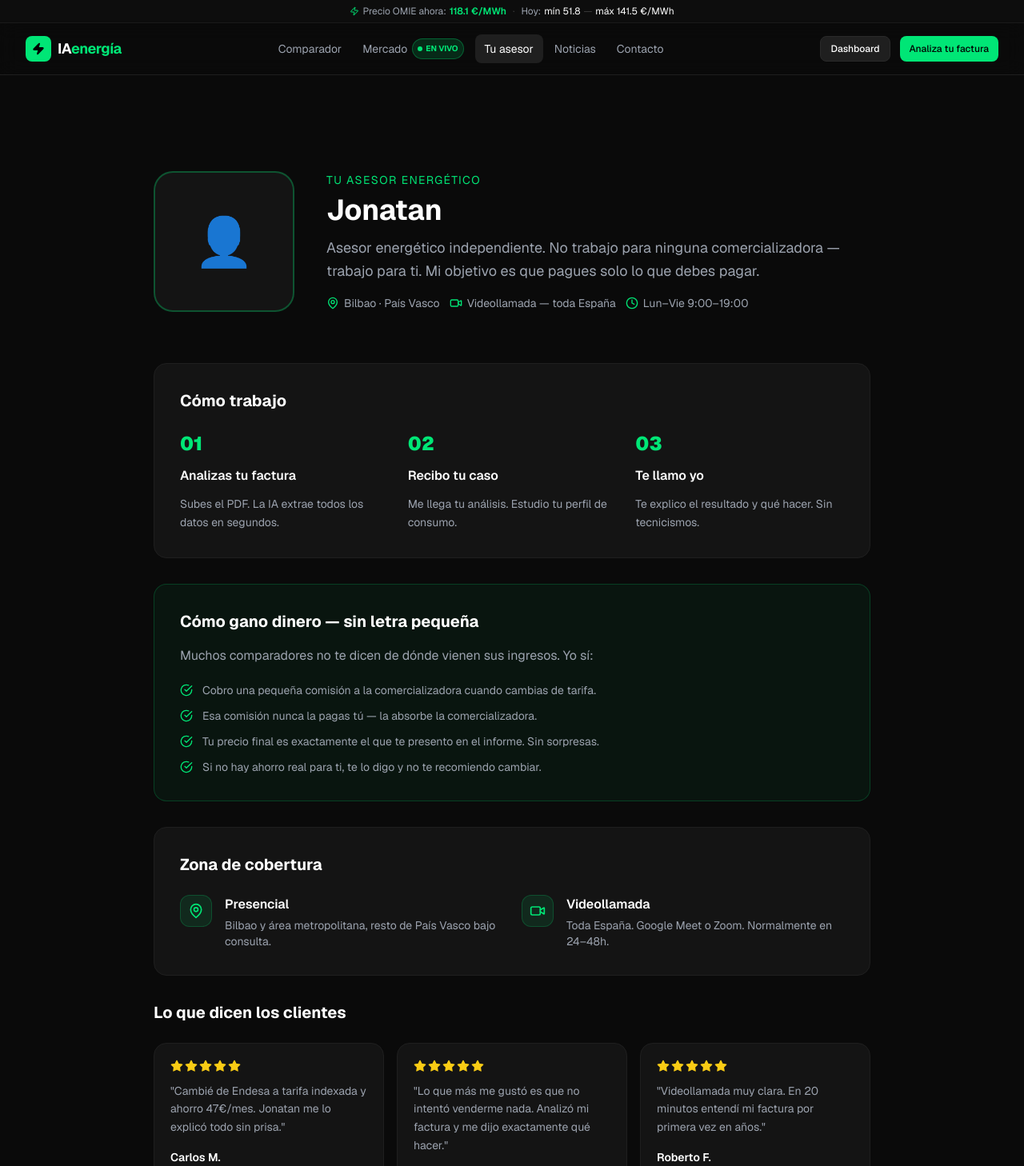
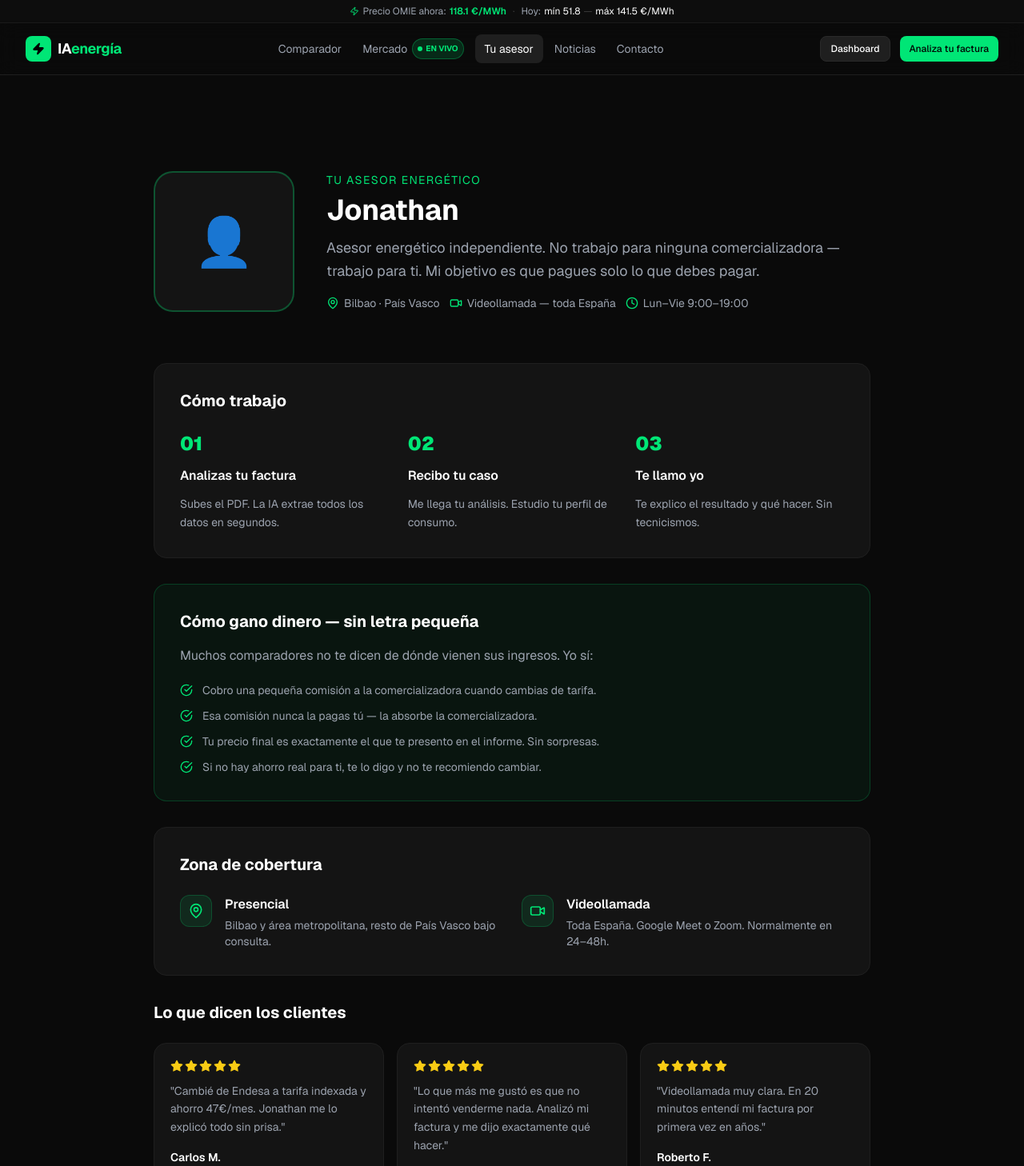
Before and after one commit to Joni-Cash4/energIA, a Next.js app: page /asesor in a window 1280 px wide. Shown: the top 1458 px of the page at 80% size. Built offline with nearby package versions, Linux system fonts and the light colour scheme.

Commit message:
Fix: Jonathan (typo en nombre del asesor)

```diff
--- a/src/app/asesor/page.tsx
+++ b/src/app/asesor/page.tsx
@@ -11,7 +11,7 @@ export const metadata: Metadata = {
 }
 
 const reseñas = [
-  { nombre: 'Carlos M.', lugar: 'Bilbao', texto: 'Cambié de Endesa a tarifa indexada y ahorro 47€/mes. Jonatan me lo explicó todo sin prisa.', estrellas: 5 },
+  { nombre: 'Carlos M.', lugar: 'Bilbao', texto: 'Cambié de Endesa a tarifa indexada y ahorro 47€/mes. Jonathan me lo explicó todo sin prisa.', estrellas: 5 },
   { nombre: 'Ana P.', lugar: 'Getxo', texto: 'Lo que más me gustó es que no intentó venderme nada. Analizó mi factura y me dijo exactamente qué hacer.', estrellas: 5 },
   { nombre: 'Roberto F.', lugar: 'Vitoria', texto: 'Videollamada muy clara. En 20 minutos entendí mi factura por primera vez en años.', estrellas: 5 },
 ]
@@ -33,7 +33,7 @@ export default function AsesorPage() {
             </div>
             <div>
               <p className="text-[#00E676] text-sm uppercase tracking-widest mb-2">Tu asesor energético</p>
-              <h1 className="text-3xl sm:text-4xl font-bold text-white mb-3">Jonatan</h1>
+              <h1 className="text-3xl sm:text-4xl font-bold text-white mb-3">Jonathan</h1>
               <p className="text-[#9CA3AF] text-lg mb-4 leading-relaxed">
                 Asesor energético independiente. No trabajo para ninguna comercializadora — trabajo para ti.
                 Mi objetivo es que pagues solo lo que debes pagar.
```
